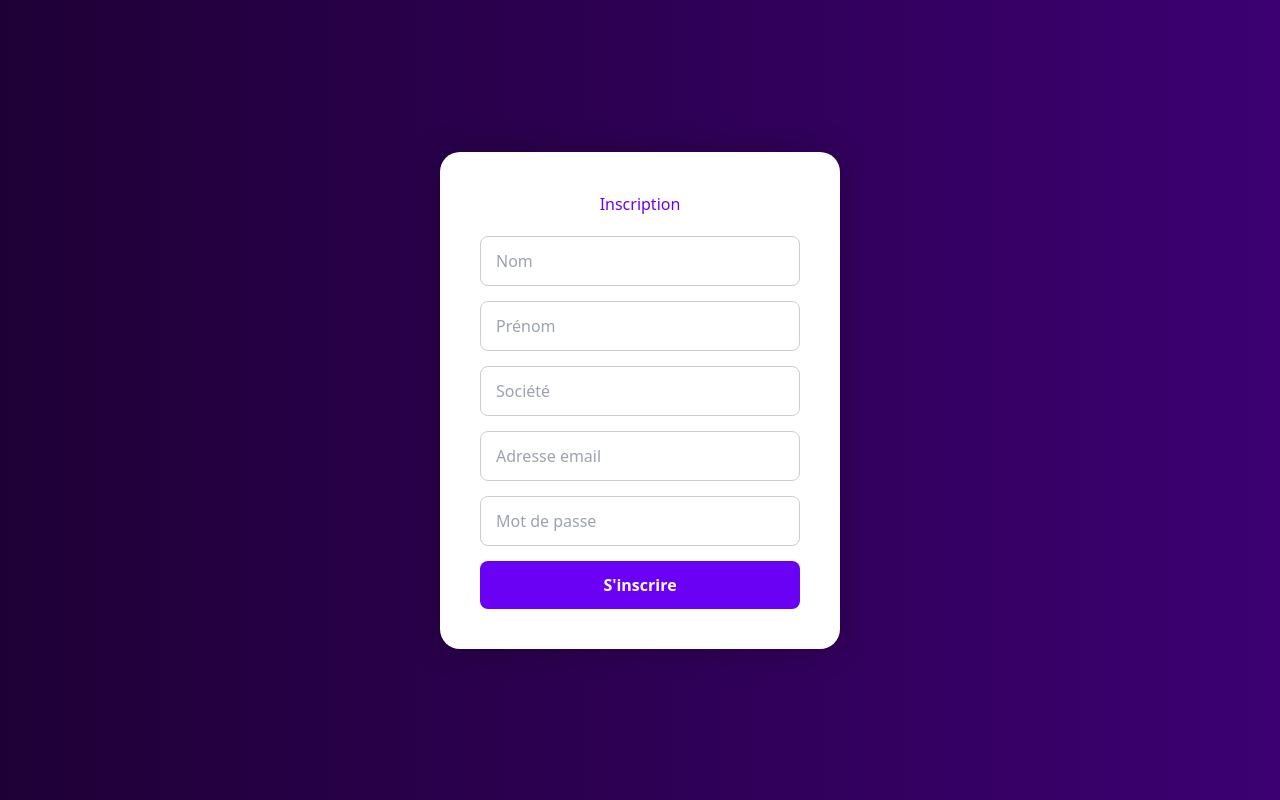
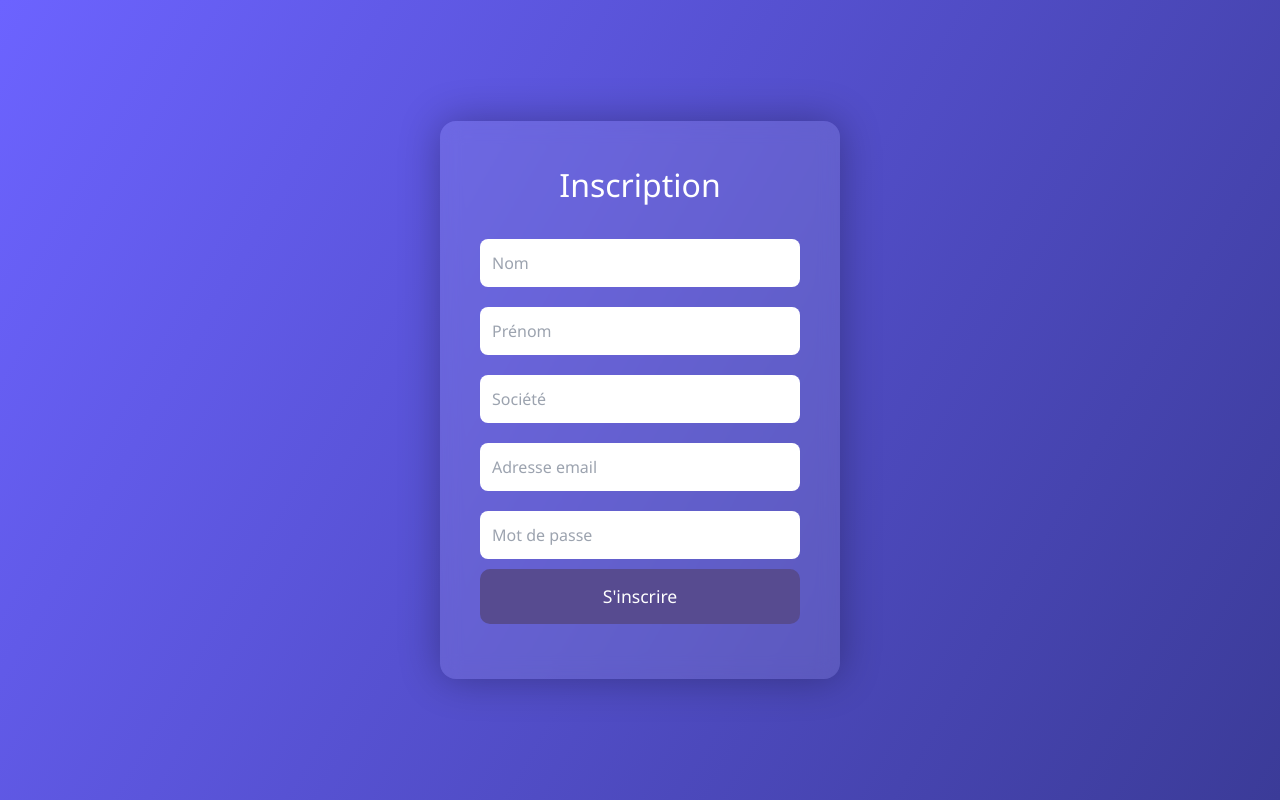
Before and after one commit to OneOffsas/OneOFFClaim, a React (Vite) app: page /register in a window 1280 px wide. Built offline with nearby package versions, Linux system fonts and the light colour scheme.

Commit message:
Update Register.css

```diff
--- a/src/pages/Register.css
+++ b/src/pages/Register.css
@@ -1,74 +1,57 @@
 .register-container {
-  min-height: 100vh;
-  background: linear-gradient(to right, #1f0036, #3c0072);
+  height: 100vh;
+  background: linear-gradient(120deg, #6c63ff, #3b3b98);
   display: flex;
+  align-items: center;
   justify-content: center;
-  align-items: center;
+  font-family: 'Segoe UI', sans-serif;
 }
 
 .register-form {
-  background: white;
+  background: rgba(255, 255, 255, 0.1);
+  backdrop-filter: blur(10px);
+  border-radius: 16px;
   padding: 40px;
-  border-radius: 20px;
-  box-shadow: 0 0 30px rgba(0, 0, 0, 0.25);
-  width: 90%;
-  max-width: 400px;
+  box-shadow: 0 0 40px rgba(0, 0, 0, 0.3);
+  width: 400px;
+  max-width: 90%;
   text-align: center;
-  animation: fadeIn 1.2s ease;
 }
 
 .register-form h2 {
+  color: white;
   margin-bottom: 20px;
-  color: #6a00f4;
+  font-size: 2rem;
 }
 
 .register-form input {
   width: 100%;
-  margin-bottom: 15px;
-  padding: 12px 15px;
+  padding: 12px;
+  margin: 10px 0;
   border-radius: 8px;
-  border: 1px solid #ccc;
+  border: none;
+  outline: none;
   font-size: 1rem;
 }
 
 .register-form button {
   width: 100%;
-  padding: 12px;
-  background: #6a00f4;
+  padding: 14px;
+  background-color: #574b90;
   color: white;
-  font-size: 1rem;
   border: none;
-  border-radius: 8px;
+  border-radius: 10px;
+  font-size: 1.1rem;
   cursor: pointer;
-  font-weight: 600;
-  transition: background 0.3s ease;
+  transition: 0.3s;
 }
 
 .register-form button:hover {
-  background: #4b00b8;
+  background-color: #2f2fa2;
 }
 
-.register-message {
-  margin-top: 10px;
-  color: #6a00f4;
-  font-weight: bold;
+.message {
+  margin-top: 15px;
+  color: #fff;
+  font-weight: 500;
 }
-
-.link-login {
-  margin-top: 20px;
-  color: #6a00f4;
-  cursor: pointer;
-  text-decoration: underline;
-  font-size: 0.95rem;
-}
-
-@keyframes fadeIn {
-  from {
-    opacity: 0;
-    transform: translateY(25px);
-  }
-  to {
-    opacity: 1;
-    transform: translateY(0);
-  }
-}
```
